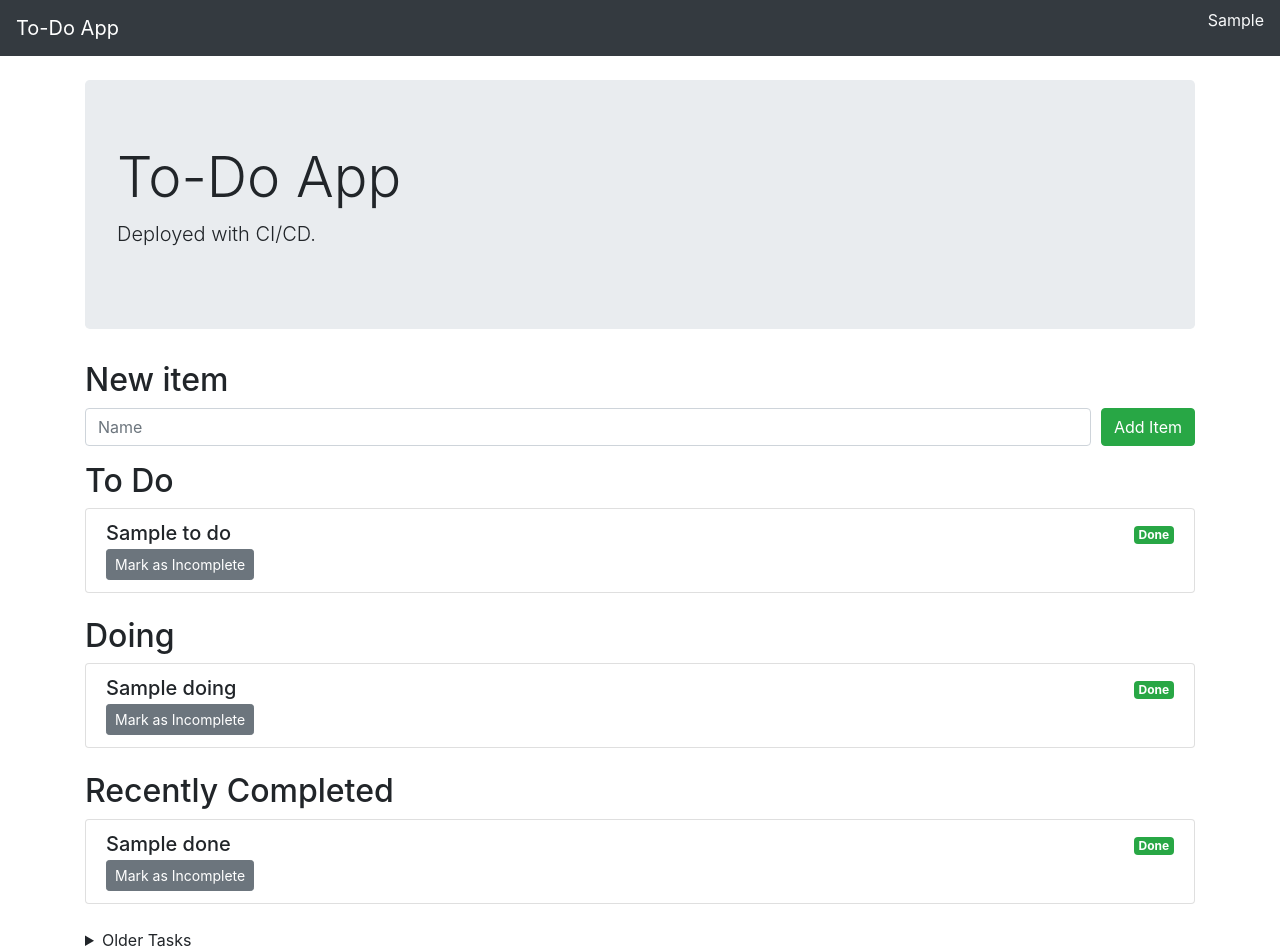
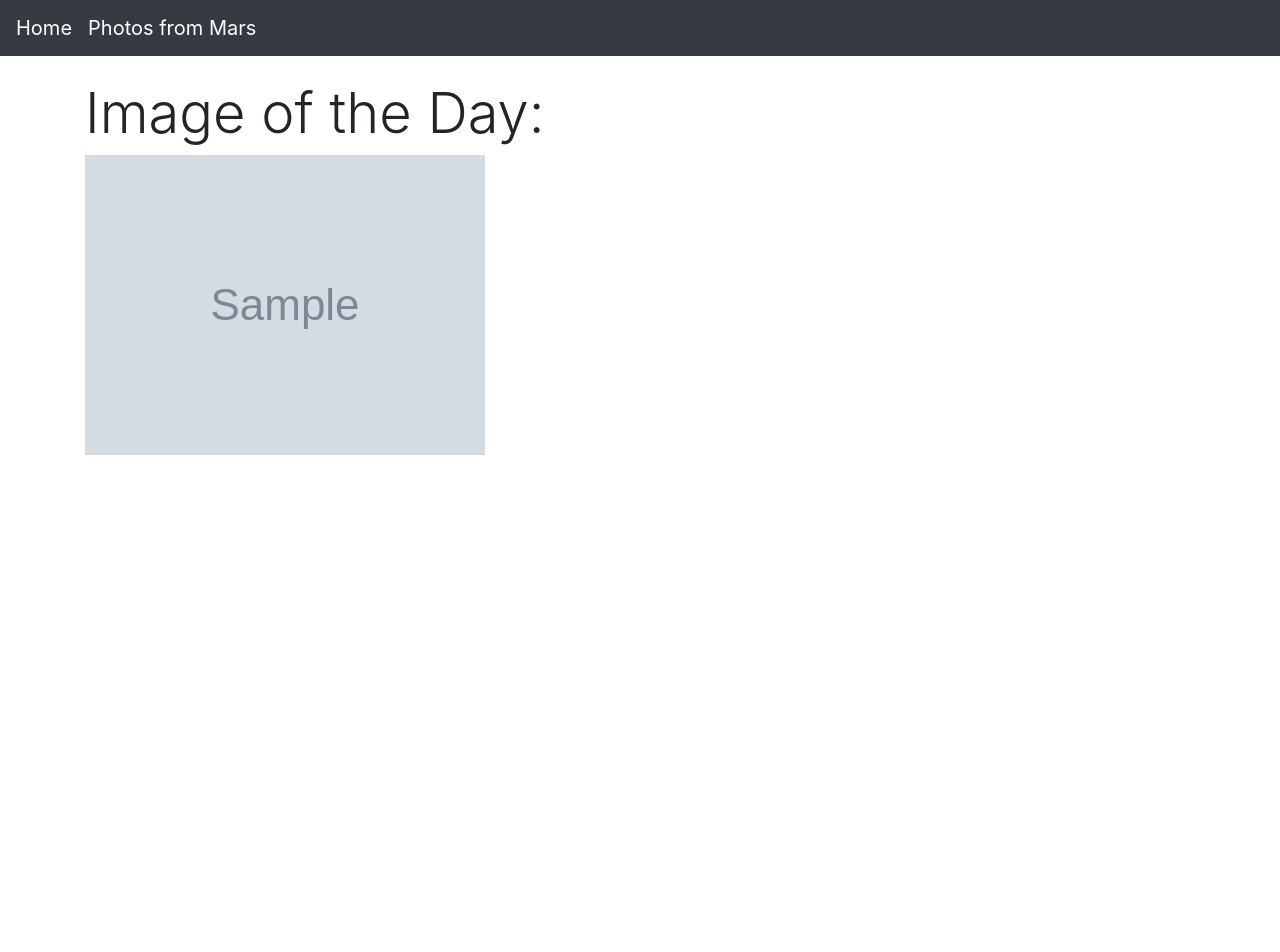
Before and after one commit to slipstreamamx/DevOps-Course-Mars-Rover, a Flask app: template app/templates/index.html in a window 1280 px wide. After the commit the page ends 455 px from the top, so only its background shows below. Run offline with Flask 2, Linux system fonts and the light colour scheme; the template is opened without the code that fills it: most values are stand-ins (such as "Sample title", 1, 10 or a date in 2020); grey boxes marked "Sample" are stand-in pictures; some libraries are stand-ins or nearby versions.

Commit message:
Add instructions (and minimal starting site)

```diff
--- a/app/app.py
+++ b/app/app.py
@@ -5,4 +5,8 @@ app = Flask(__name__)
 
 @app.route('/')
 def index():
-    return render_template('index.html')
+    return render_template('index.html', landing_image='https://via.placeholder.com/500')
+
+@app.route('/mars')
+def mars():
+    return render_template('mars.html')
--- a/app/templates/index.html
+++ b/app/templates/index.html
@@ -1,81 +1,8 @@
 {% extends "layout.html" %}
-
-{% macro display_item(item) -%}
-<li class="list-group-item" data-test-class="task">
-  <div class="d-flex w-100 justify-content-between">
-    <h5 class="mb-1">{{ item.name }}</h5>
-    {% if item.status == 'Done' %}
-      {% set badge_style = 'badge-success' %}
-    {% elif item.status == 'To Do' %}
-      {% set badge_style = 'badge-secondary' %}
-    {% else %}
-      {% set badge_style = 'badge-primary' %}
-    {% endif %}
-    <div><span class="badge {{ badge_style }}">{{ item.status }}</span></div>
-  </div>
-  {% if not model.user_is_readonly %}
-    {% if item.status == 'Done' %}
-      <a href="{{ url_for('todo.uncomplete_item', id=item.id) }}" class="btn btn-sm btn-secondary">Mark as Incomplete</a>
-    {% elif item.status == 'To Do' %}
-      <a href="{{ url_for('todo.start_item', id=item.id) }}" class="btn btn-sm btn-success">Start</a>
-    {% else %}
-      <a href="{{ url_for('todo.complete_item', id=item.id) }}" class="btn btn-sm btn-primary">Complete</a>
-    {% endif %}
-  {% endif %}
-
-</li>
-{%- endmacro %}
-
-{% macro display_item_list(title, items, test_id) -%}
-<div class="row">
-  <div class="col-md-12" data-test-id="{{ test_id }}">
-    <h2>{{ title }}</h2>
-    <ul class="list-group mb-4">
-      {% for item in items %}
-        {{ display_item(item) }}
-      {% endfor %}
-    </ul>
-  </div>
-</div>
-{%- endmacro %}
-
-{% block title %}To-Do App{% endblock %}
+{% block title %}Space Exploration Portal{% endblock %}
 
 {% block content %}
-  <div class="jumbotron">
-    <h1 class="display-4">To-Do App</h1>
-    <p class="lead">Deployed with CI/CD.</p>
-  </div>
+  <h1 class="display-4">Image of the Day:</h1>
 
-  {% if not model.user_is_readonly %}
-    <div class="row">
-      <div class="col-md-12">
-        <h2>New item</h2>
-        <form action="{{ url_for('todo.add_item') }}" method="POST">
-          <div class="form-group form-row align-items-center">
-            <div class="col">
-              <input type="text" name="name" id="name-input" class="form-control" placeholder="Name" aria-label="Name" data-test-id="name-input">
-            </div>
-            <div class="col-auto">
-              <button type="submit" class="btn btn-success">Add Item</button>
-            </div>
-          </div>
-        </form>
-      </div>
-    </div>
-  {% endif %}
-
-  {{ display_item_list('To Do', model.to_do_items, 'to-do-section') }}
-  {{ display_item_list('Doing', model.doing_items, 'doing-section') }}
-
-  {% if model.show_all_done_items %}
-    {{ display_item_list('Done', model.done_items, 'done-section') }}
-  {% else %}
-    {{ display_item_list('Recently Completed', model.recent_done_items, 'recently-done-section') }}
-    <details>
-      {{ display_item_list('', model.older_done_items, 'older-done-section') }}
-      <summary>Older Tasks</summary>
-    </details>
-  {% endif %}
-
+  <img src="{{ landing_image }}">
 {% endblock %}
--- a/app/templates/layout.html
+++ b/app/templates/layout.html
@@ -6,12 +6,12 @@
 
     <link rel="stylesheet" type="text/css" href="https://stackpath.bootstrapcdn.com/bootstrap/4.3.1/css/bootstrap.min.css" integrity="sha384-ggOyR0iXCbMQv3Xipma34MD+dH/1fQ784/j6cY/iJTQUOhcWr7x9JvoRxT2MZw1T" crossorigin="anonymous">
 
-    <title>{% block title %}To-Do App{% endblock %}</title>
+    <title>{% block title %}{% endblock %}</title>
   </head>
   <body>
     <nav class="navbar navbar-expand-md navbar-dark bg-dark mb-4">
-      <a class="navbar-brand" href="/">To-Do App</a>
-      <p class="ml-auto text-light">{{ model.user_info }}</p>
+      <a class="navbar-brand" href="/">Home</a>
+      <a class="navbar-brand" href="/mars">Photos from Mars</a>
     </nav>
 
     <div class="container body-content">
--- a/pyproject.toml
+++ b/pyproject.toml
@@ -8,6 +8,7 @@ authors = []
 python = "^3.7"
 flask = "^1.1.2"
 python-dotenv = "^0.14.0"
+requests = "^2.26.0"
 
 [tool.poetry.dev-dependencies]
 
```
Also changed, not shown: app/templates/mars.html (added, +8 -0 lines), README.md, 2 other files.
